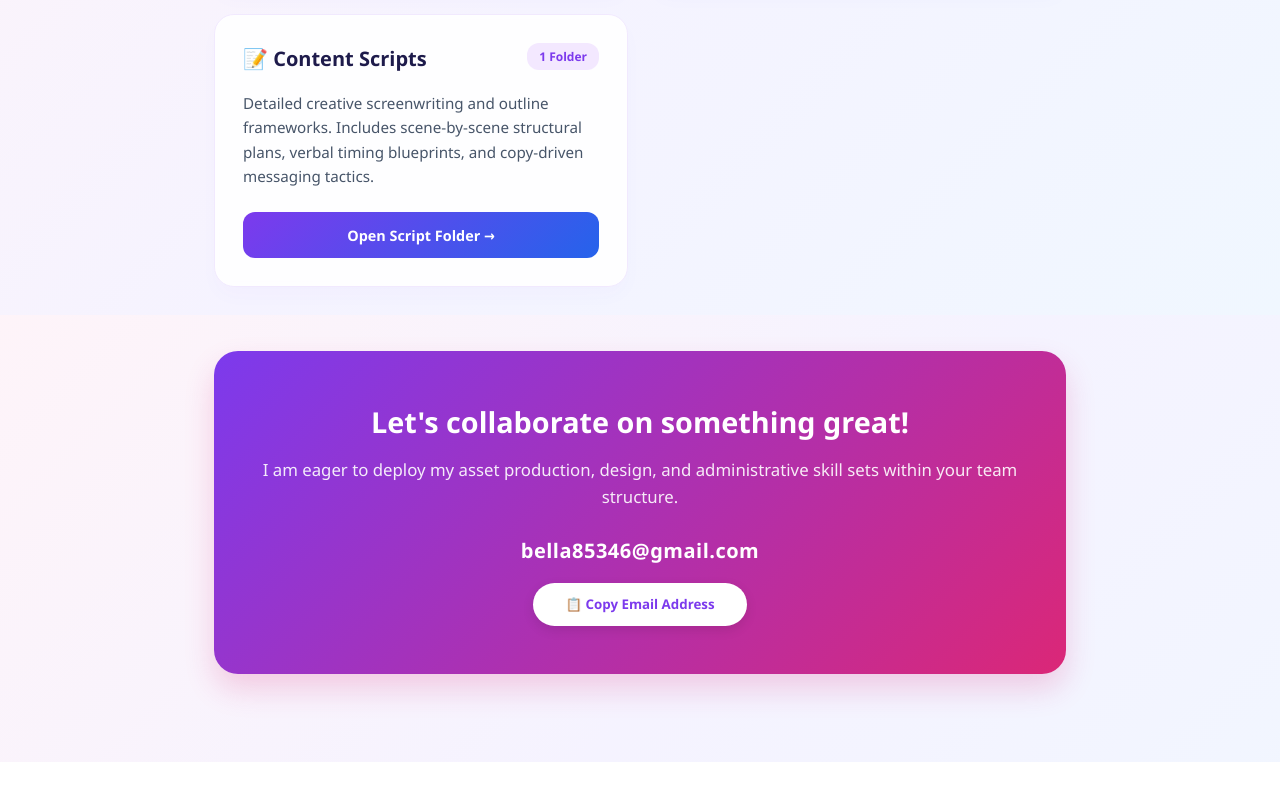
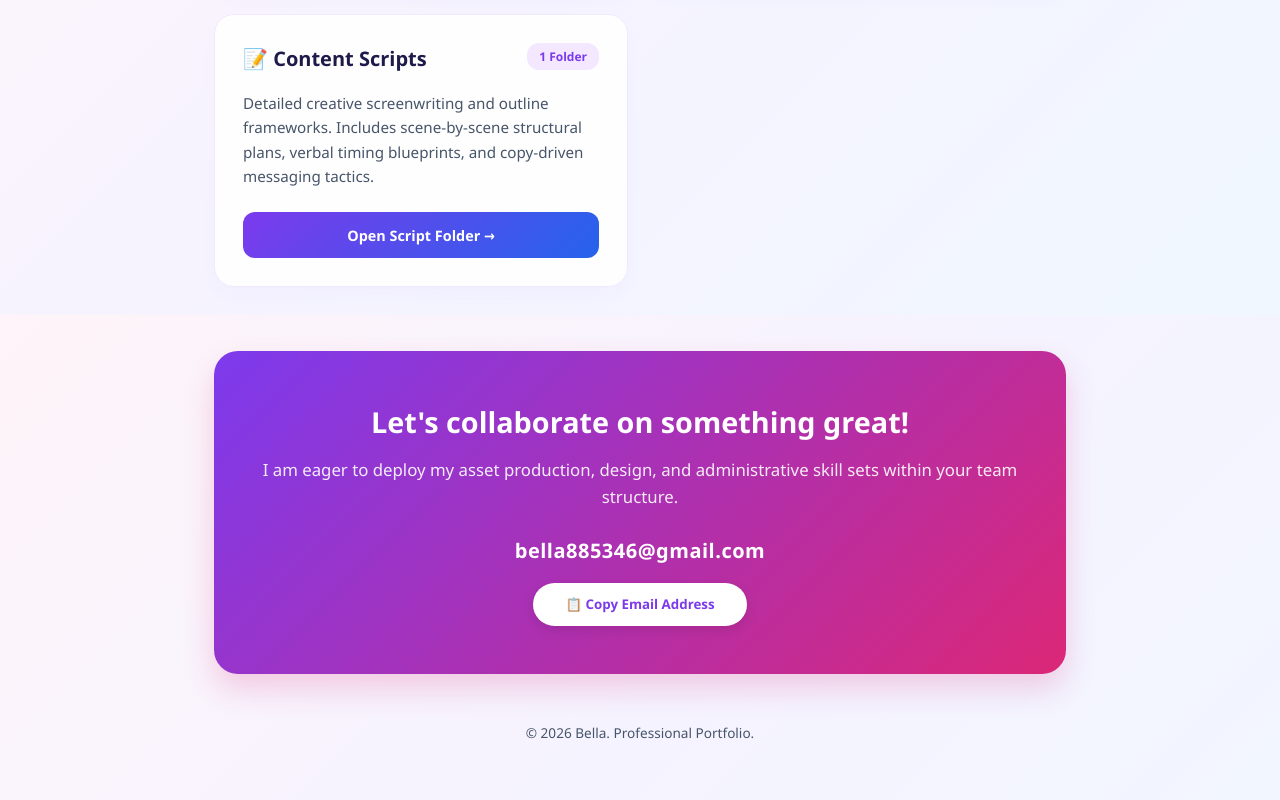
Before and after one commit to Cherry-88320/Cherry-88320.github.io, a plain HTML site: page index.html in a window 1280 px wide. Shown: the part 1285-2085 px from the top of the page. Before the commit the page ends 2047 px from the top, so only its background shows below. Drawn offline with Linux system fonts and the light colour scheme.

Commit message:
Update index.html

```diff
--- a/index.html
+++ b/index.html
@@ -369,32 +369,32 @@
             </div>
         </section>
 
-        <!-- CONTACT BOX -->
-        <!-- CONTACT BOX -->
+      <!-- CONTACT BOX -->
         <div class="contact-box">
             <h3>Let's collaborate on something great!</h3>
             <p>I am eager to deploy my asset production, design, and administrative skill sets within your team structure.</p>
             <div style="margin-top: 1.5rem;">
-                <!-- Displays your email clearly as text -->
-                <p style="font-size: 1.25rem; font-weight: 700; margin-bottom: 1rem; opacity: 1; letter-spacing: 0.5px;">bella85346@gmail.com</p>
-                <!-- Interactive Copy Button -->
+                <p style="font-size: 1.25rem; font-weight: 700; margin-bottom: 1rem; opacity: 1; letter-spacing: 0.5px;">bella885346@gmail.com</p>
                 <button onclick="copyEmail()" id="copyBtn" class="email-btn" style="border: none; cursor: pointer; font-family: inherit;">
                     📋 Copy Email Address
                 </button>
             </div>
         </div>
-<script>
+
+        <!-- FOOTER -->
+        <footer>
+            <p>&copy; 2026 Bella. Professional Portfolio.</p>
+        </footer>
+    </div>
+
+    <script>
         function copyEmail() {
-            // Copies your email address to the clipboard
             navigator.clipboard.writeText('bella885346@gmail.com');
 
-            // Provides instant visual feedback
             const btn = document.getElementById('copyBtn');
             btn.innerHTML = '✅ Copied to Clipboard!';
-            btn.style.background = '#2563eb'; // Turns blue temporarily on success
+            btn.style.background = '#2563eb';
             btn.style.color = 'white';
-
-            // Resets the button back to original after 3 seconds
             setTimeout(() => {
                 btn.innerHTML = '📋 Copy Email Address';
                 btn.style.background = 'white';
```
